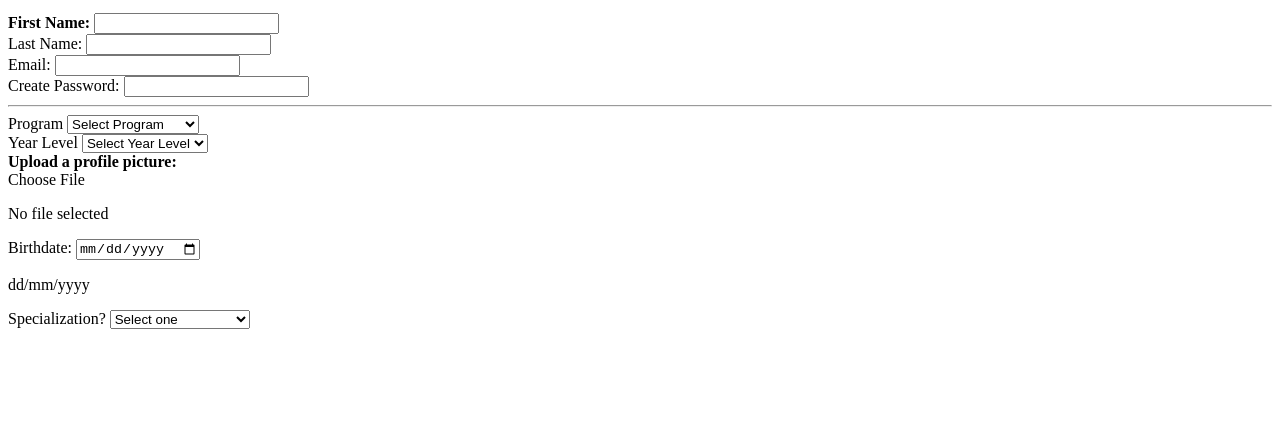
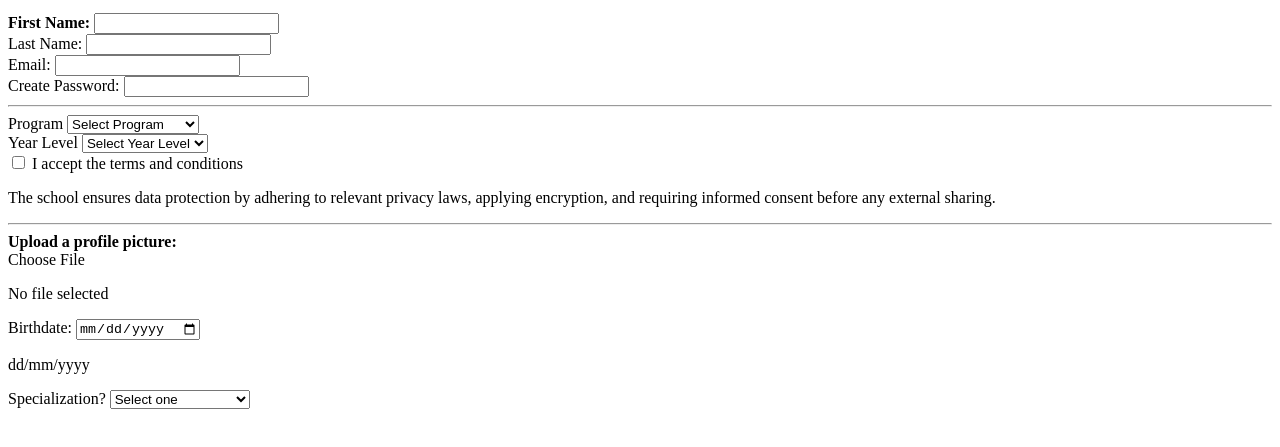
Before and after one commit to Aimss-gh/trial, a plain HTML site: page main.html in a window 1280 px wide. Shown: the part 101-548 px from the top of the page. Drawn offline with Linux system fonts and the light colour scheme.

Commit message:
for checkbox

```diff
--- a/main.html
+++ b/main.html
@@ -53,6 +53,14 @@
     </select>
 </div>
 
+<div class="checkbox">
+    <input type="checkbox" id="terms" name="terms">
+    <label for="terms">I accept the terms and conditions</label>
+</div>
+<p class="note">The school ensures data protection by adhering to relevant privacy laws, applying encryption, and requiring informed consent before any external sharing.</p>
+
+<hr>
+
 <div class="form-group">
     <label for="profilePic"><strong>Upload a profile picture:</strong></label>
 <div class="upload-btn">Choose File</div>
```
